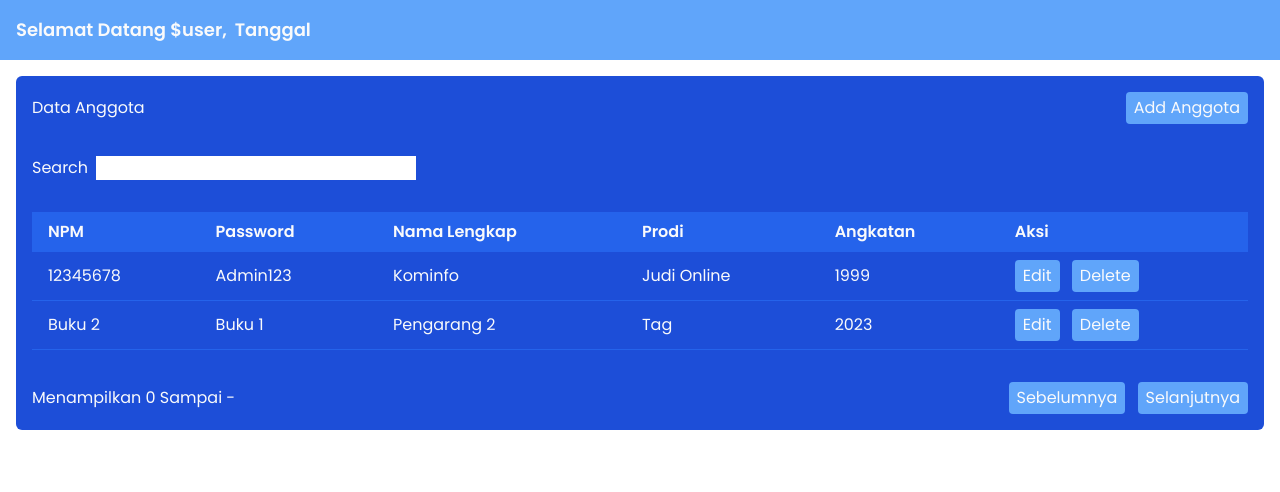
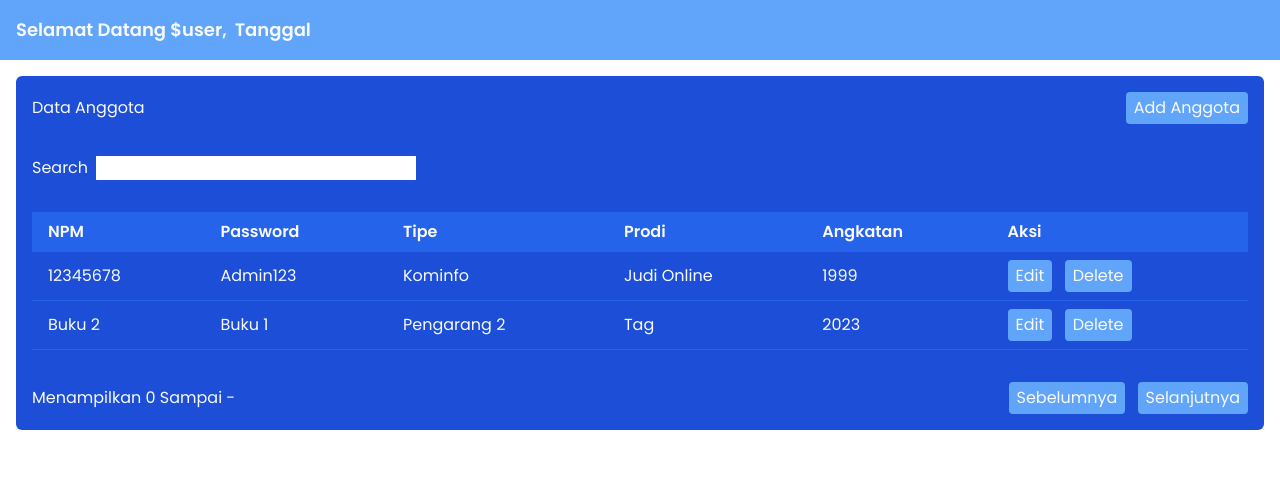
Before and after one commit to commrade-goad/tg-perpus-php, a PHP site: page /web/admin/anggota.php in a window 1280 px wide. Shown: the part 80-572 px from the top of the page. Run offline with PHP 8.4, Linux system fonts and the light colour scheme; some libraries are stand-ins or nearby versions.

Commit message:
Update anggota.php

```diff
--- a/web/admin/anggota.php
+++ b/web/admin/anggota.php
@@ -37,7 +37,7 @@
                     <tr class="bg-blue-600 text-gray-50" style="font-family: 'Poppins';">
                       <th class="px-4 py-2 text-left">NPM</th>
                       <th class="px-4 py-2 text-left">Password</th>
-                      <th class="px-4 py-2 text-left">Nama Lengkap</th>
+                      <th class="px-4 py-2 text-left">Tipe</th>
                       <th class="px-4 py-2 text-left">Prodi</th>
                       <th class="px-4 py-2 text-left">Angkatan</th>
                       <th class="px-4 py-2 text-left">Aksi</th>
@@ -81,6 +81,7 @@
         </div>
 
     </section>
+
 
     <div id="modal" class="fixed inset-0 flex items-center justify-center bg-gray-900 bg-opacity-75 hidden ">
         <div class=" bg-white shadow-2xl rounded-lg w-1/2">
```
